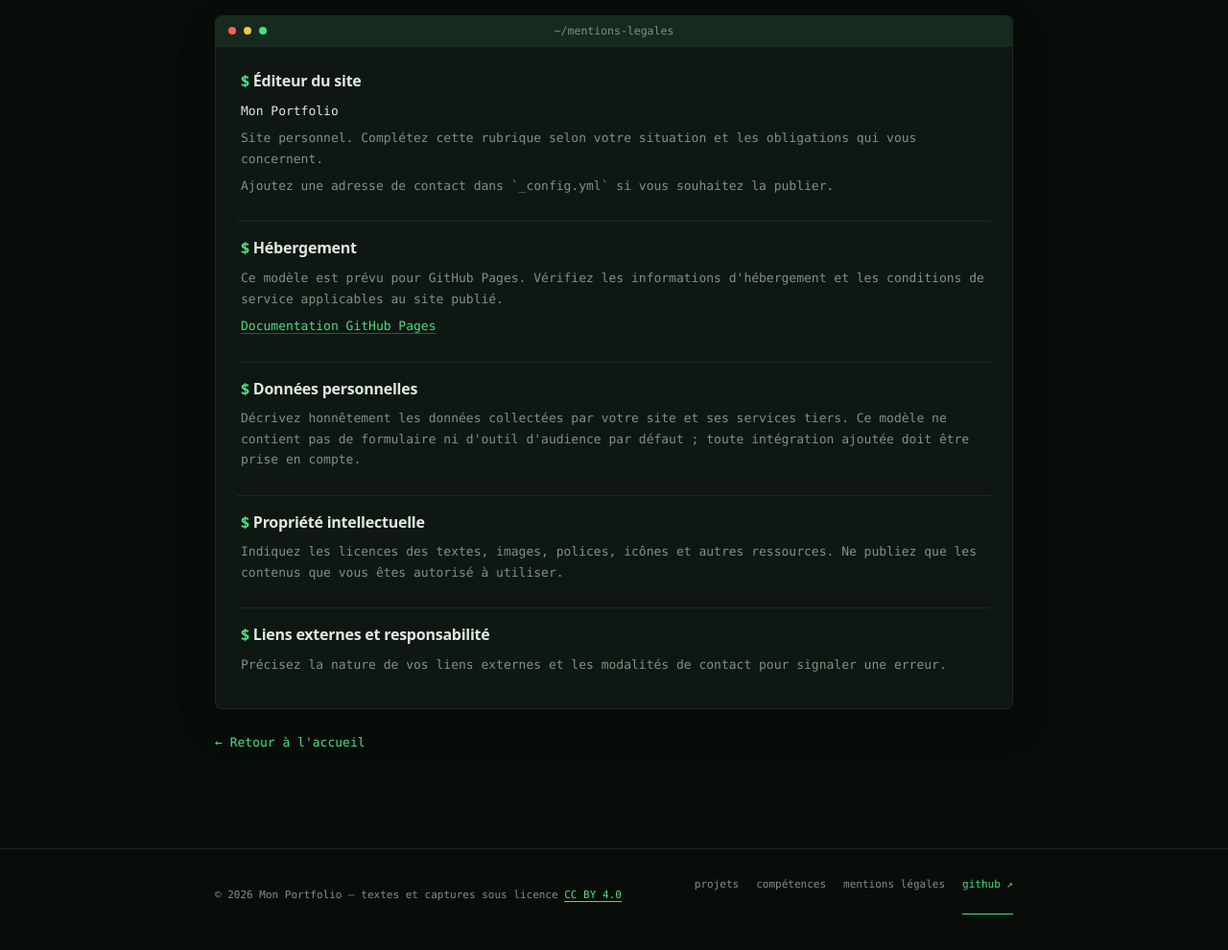
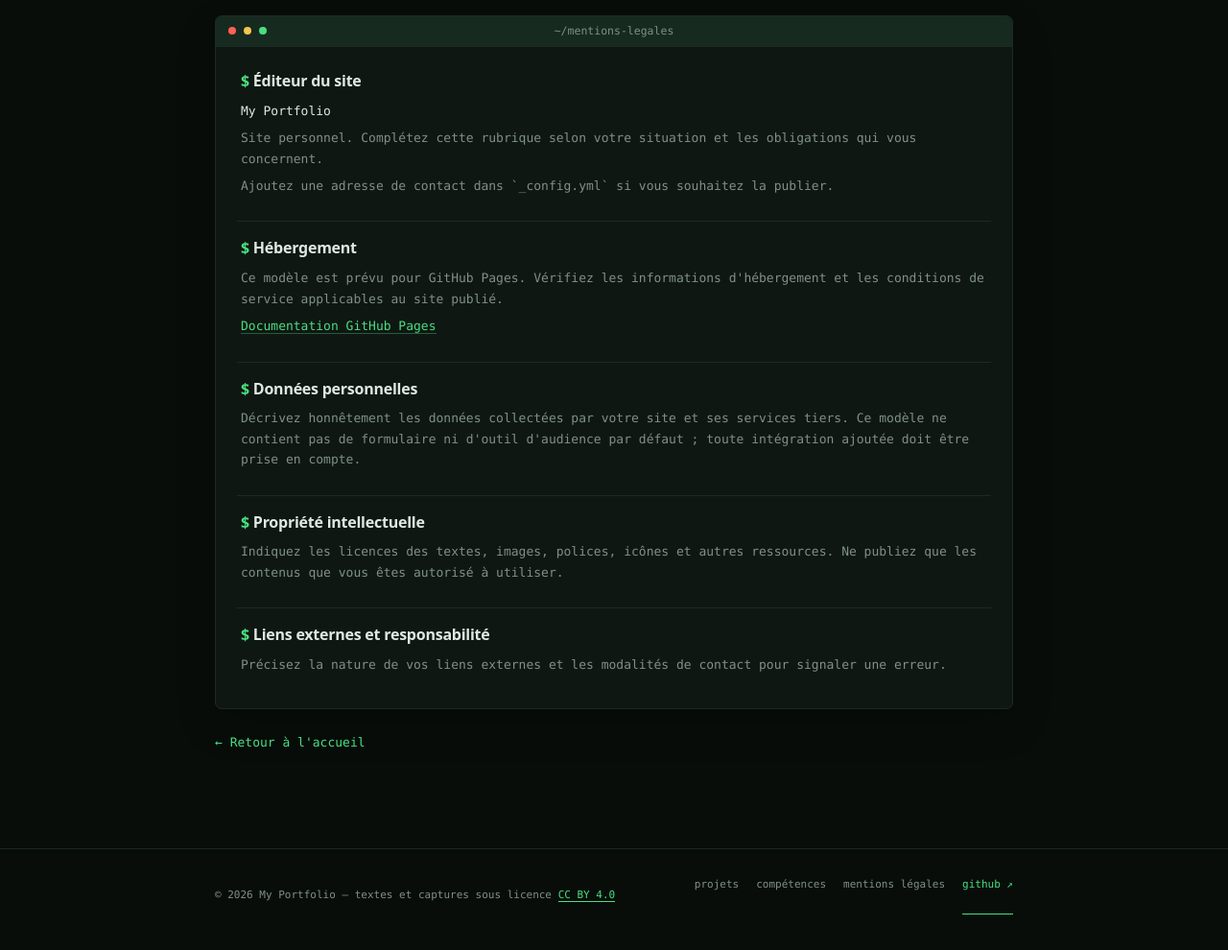
Before and after one commit to vzsca/Template-portfolio-, a Jekyll site: the page built from mentions-legales.md, in a window 1280 px wide and 1348 px high. Shown: the part 355-1345 px from the top of the window at 96% size. Built offline with Jekyll 4.4.1, drawn with Linux system fonts in a browser that asks for light colours; some of the changed lines change nothing that is shown.

Commit message:
Generalize portfolio template and translate to English: _config.yml

```diff
--- a/_config.yml
+++ b/_config.yml
@@ -1,23 +1,25 @@
-title: "Mon Portfolio"
-url: "https://VOTRE-PSEUDO.github.io"
+title: "My Portfolio"
+url: "https://YOUR-USERNAME.github.io"
 baseurl: "/Template-portfolio-"
-description: "Portfolio personnel présentant mes projets, compétences et réalisations."
+description: "A portfolio showcasing projects, skills, and selected work."
 email: ""
-linkedin: ""
+github_username: "YOUR-USERNAME"
+linkedin_url: ""
+website_url: ""
 
-lang: fr
+lang: en
 
 collections:
-  projets:
+  projects:
     output: true
-    permalink: /projets/:name/
+    permalink: /projects/:name/
 
 defaults:
   - scope:
       path: ""
-      type: projets
+      type: projects
     values:
-      layout: projet
+      layout: project
 
 exclude:
   - README.md
```
